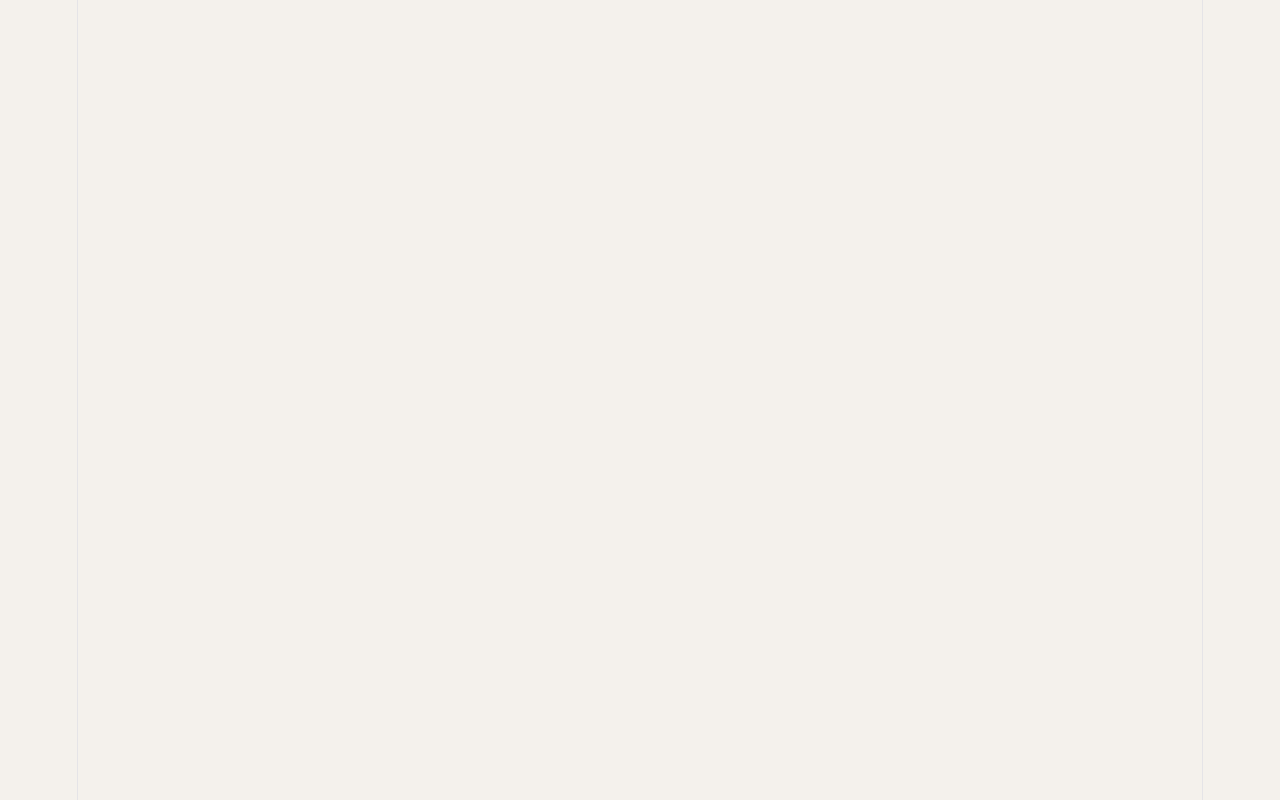
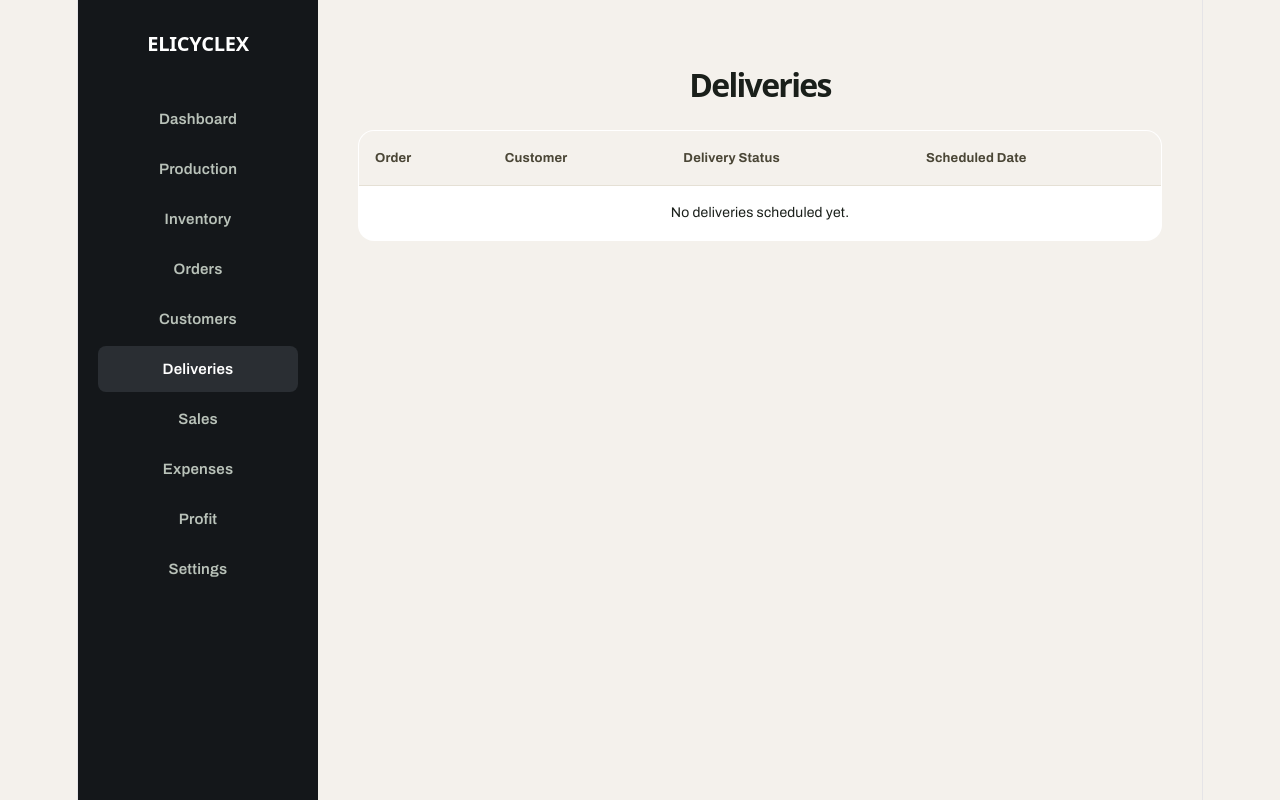
Before and after one commit to Elicyclex/elicyclex-web, a React (Vite) app: page /admin/deliveries in a window 1280 px wide. Before the commit this address had no page. Built offline with nearby package versions, Linux system fonts and the light colour scheme.

Commit message:
Add Deliveries admin page

```diff
--- /dev/null
+++ b/src/AdminDeliveries.jsx
@@ -0,0 +1,27 @@
+import AdminLayout from './AdminLayout';
+
+function AdminDeliveries() {
+  return (
+    <AdminLayout activePage="Deliveries" pageTitle="Deliveries">
+      <table className="admin-table">
+        <thead>
+          <tr>
+            <th>Order</th>
+            <th>Customer</th>
+            <th>Delivery Status</th>
+            <th>Scheduled Date</th>
+          </tr>
+        </thead>
+        <tbody>
+          <tr>
+            <td colSpan="4" className="admin-table-empty">
+              No deliveries scheduled yet.
+            </td>
+          </tr>
+        </tbody>
+      </table>
+    </AdminLayout>
+  );
+}
+
+export default AdminDeliveries;
--- a/src/App.jsx
+++ b/src/App.jsx
@@ -6,7 +6,7 @@ import AdminProduction from './AdminProduction';
 import AdminInventory from './AdminInventory';
 import AdminOrders from './AdminOrders';
 import AdminCustomers from './AdminCustomers';
-
+import AdminDeliveries from './AdminDeliveries';
 function HomePage() {
   const [quantity, setQuantity] = useState(30);
   const [showOrderForm, setShowOrderForm] = useState(false);
@@ -226,6 +226,7 @@ function App() {
 <Route path="/admin/inventory" element={<AdminInventory />} />
 <Route path="/admin/orders" element={<AdminOrders />} />
 <Route path="/admin/customers" element={<AdminCustomers />} />
+<Route path="/admin/deliveries" element={<AdminDeliveries />} />
     </Routes>
   );
 }
```
